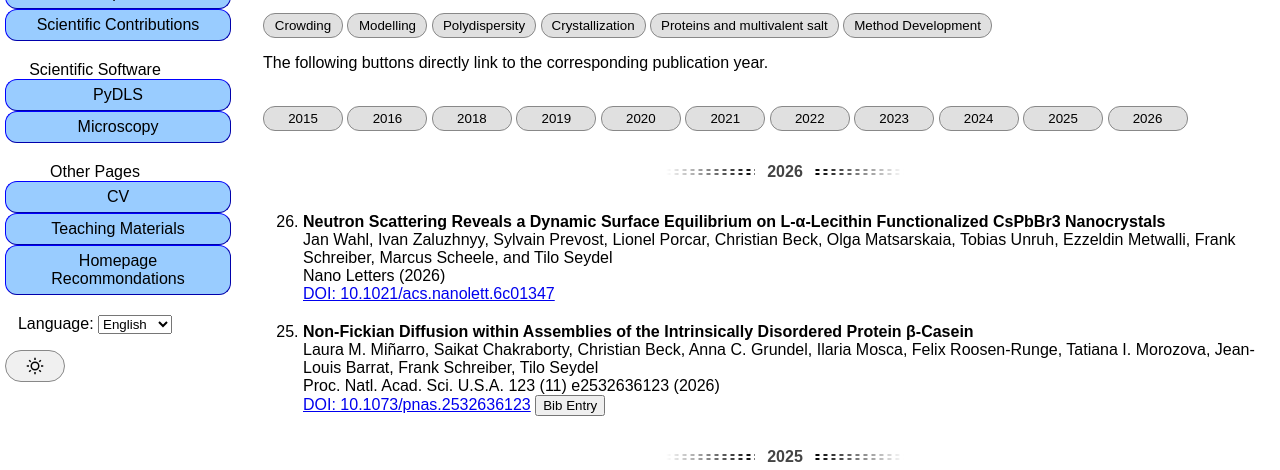
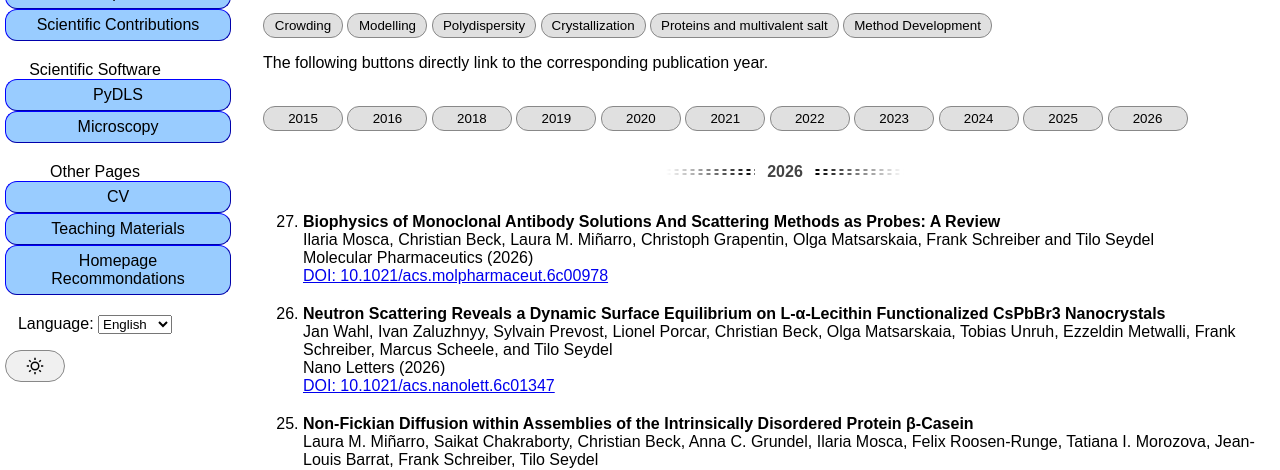
Before and after one commit to chribe/chribe.github.io, a plain HTML site: page Papers/index.html in a window 1280 px wide. Shown: the part 313-783 px from the top of the page. Drawn offline with Linux system fonts and the light colour scheme.

Commit message:
update papers

```diff
--- a/Papers/index.html
+++ b/Papers/index.html
@@ -53,6 +53,11 @@
           </style>
           <ol reversed>
             <div class="divider" id="2026">2026</div>
+            <li><b>Biophysics of Monoclonal Antibody Solutions And Scattering Methods as Probes: A Review</b><br>
+                Ilaria Mosca, Christian Beck, Laura M. Miñarro, Christoph Grapentin, Olga Matsarskaia, Frank Schreiber and Tilo Seydel<br>
+                Molecular Pharmaceutics (2026)<br>
+                <a href="https://doi.org/10.1021/acs.molpharmaceut.6c00978" target="_blank">DOI: 10.1021/acs.molpharmaceut.6c00978</a>
+            </li>
             <li><b>Neutron Scattering Reveals a Dynamic Surface Equilibrium on L‑α-Lecithin Functionalized CsPbBr3 Nanocrystals</b><br>
                 Jan Wahl, Ivan Zaluzhnyy, Sylvain Prevost, Lionel Porcar, Christian Beck, Olga Matsarskaia, Tobias Unruh, Ezzeldin Metwalli, Frank Schreiber, Marcus Scheele, and Tilo Seydel<br>
                 Nano Letters (2026)<br>
```
